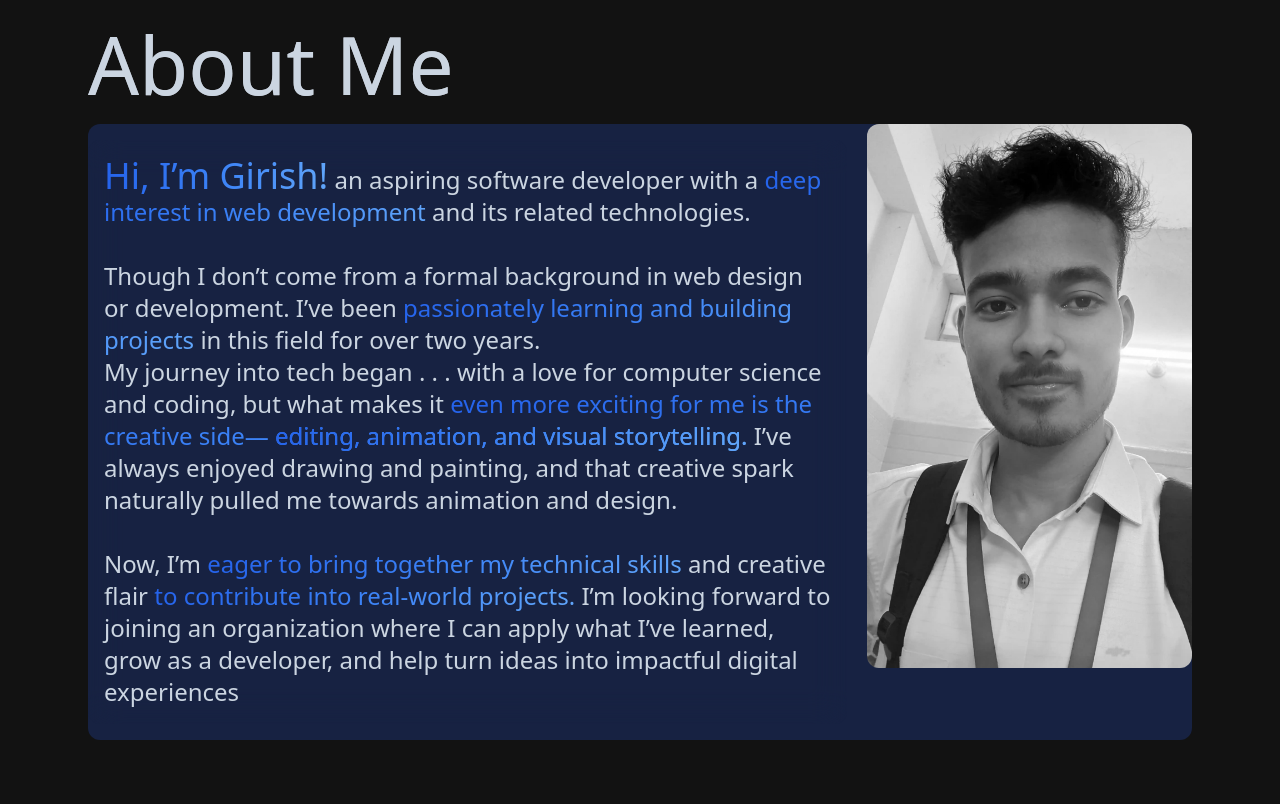
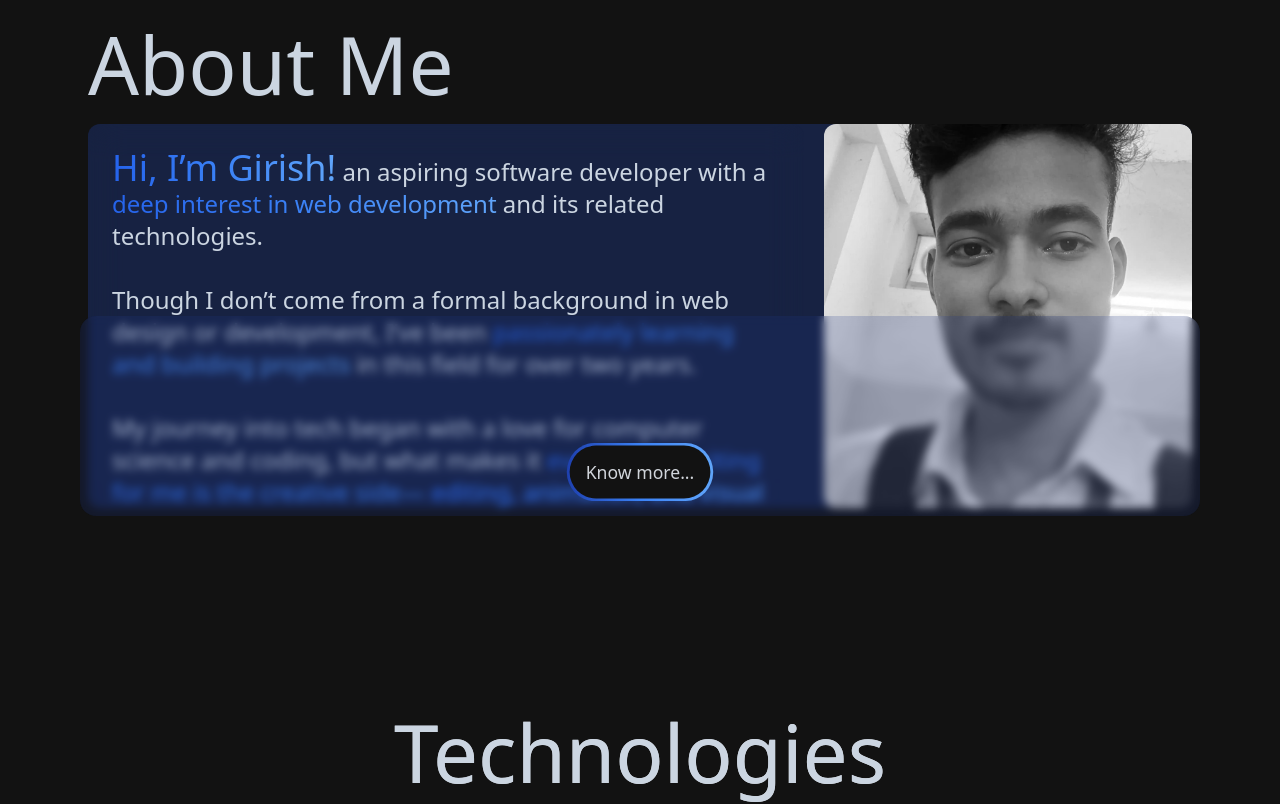
Before and after one commit to Girishbanua/personalPortfolio, a React (Vite) app: page / in a window 1280 px wide. Shown: the part 1000-1804 px from the top of the page. Built offline with nearby package versions, Linux system fonts and the light colour scheme; a web font is replaced by a local one.

Commit message:
new changes for about me made

```diff
--- a/src/About.jsx
+++ b/src/About.jsx
@@ -1,3 +1,4 @@
+/* eslint-disable react/prop-types */
 const About = () => {
   return (
     <div className="p-4">
@@ -7,57 +8,45 @@ const About = () => {
     </div>
   );
 };
-export const AboutMeComp = () => {
+export const AboutMeComp = ({ height }) => {
   return (
-    <div className="overflow-hidden">
+    <div className="overflow-hidden relative">
   <h1>About Me</h1>
-      <div className="bg-blue-900/40 overflow-ellipsis rounded-xl flex flex-col-reverse sm:flex-col gap-5 md:flex-row">
-        <p className="  backdrop-blur-lg rounded-xl p-4 text-2xl font-light h-[25rem] sm:h-full ">
+  <div className="bg-blue-900/40 overflow-hidden rounded-xl flex flex-col-reverse sm:flex-col md:flex-row gap-5">
+
+    {/* TEXT SECTION */}
+    <div className={`flex-1 p-6 backdrop-blur-lg rounded-xl text-2xl font-light ${height ? "max-h-[24rem] overflow-hidden" : "h-fit"} text-wrap `}>
       <b className="blueGradientText text-4xl">Hi, I’m Girish!</b> an
       aspiring software developer with a{" "}
-          <b className="blueGradientText">deep interest in web development </b>
-          and its related technologies. <br />
-          <br />
-          Though I don’t come from a formal background in web design or
-          development. I’ve been
-          <span className="blueGradientText">
-            {" "}
-            passionately learning and building projects
-          </span>{" "}
-          in this field for over two years.
-          <br /> My journey into tech began <span className="">. . .</span> with a love for computer science and
-          coding, but what makes it{" "}
-          <span className="blueGradientText">
-            {" "}
-            even more exciting for me is the creative side—{" "}
-            <b className="blueGradientText">
-              {" "}
-              editing, animation, and visual storytelling.
-            </b>{" "}
-          </span>{" "}
-          I’ve always enjoyed drawing and painting, and that creative spark
-          naturally pulled me towards animation and design. <br />
-          <br /> Now, I’m{" "}
-          <span className="blueGradientText">
-            eager to bring together my technical skills
-          </span>{" "}
-          and creative flair{" "}
-          <span className="blueGradientText">
-            to contribute into real-world projects.
-          </span>{" "}
-          I’m looking forward to joining an organization where I can apply what
-          I’ve learned, grow as a developer, and help turn ideas into impactful
-          digital experiences
-        </p>
+      <b className="blueGradientText">deep interest in web development</b> and its related technologies.
+      <br /><br />
+      Though I don’t come from a formal background in web design or development, I’ve been
+      <span className="blueGradientText"> passionately learning and building projects</span> in this field for over two years.
+      <br /><br />
+      My journey into tech began with a love for computer science and coding, but what makes it
+      <span className="blueGradientText"> even more exciting for me is the creative side—
+        <b className="blueGradientText"> editing, animation, and visual storytelling.</b>
+      </span>
+      <br /><br />
+      I’ve always enjoyed drawing and painting, and that creative spark naturally pulled me towards animation and design.
+      <br /><br />
+      Now, I’m <span className="blueGradientText">eager to bring together my technical skills</span> and creative flair
+      <span className="blueGradientText">to contribute to real-world projects.</span>
+      I’m looking forward to joining an organization where I can apply what I’ve learned, grow as a developer, and help turn ideas into impactful digital experiences.
+    </div>
+
+    {/* IMAGE SECTION */}
+    <div className="flex-shrink-2 md:w-1/3 w-full sm:max-h-[24rem] md:h-full ">
       <img
         src="/selfie.webp"
         alt="profile image"
         loading="lazy"
-          className="grayscale sm:h-[34rem] w-[95rem] h-[25rem] rounded-xl object-cover "
+        className={`grayscale rounded-xl w-full object-cover sm:object-[25%_37%] ${height ? "sm:max-h-[24rem]" : "h-full"} `}
       />
-
     </div>
   </div>
+</div>
+
   );
 };
 export default About;
--- a/src/Home.jsx
+++ b/src/Home.jsx
@@ -8,20 +8,20 @@ const Home = () => {
   const [click, setClick] = useState(false);
   const [change, setChange] = useState(true);
   const handleNav = () => {
-    console.log(click ? "block" : "hidden");
     setClick(!click);
     setChange(!change);
   };
   const navigate = useNavigate();
   return (
-    <div className="grayGradientText p-2 sm:p-4 Container w-[100vw] overflow-hidden">
+    <div className=" grayGradientText p-2 sm:p-4 Container w-[100vw] overflow-hidden">
       <div className="blurBG bg-blue-600 h-11 w-11 scale-[3] -z-10 rounded-full filter blur-xl brightness-150 absolute left-2 -top-4"></div>
       <nav>
         <h1
           onClick={handleNav}
-          className="text-2xl leading-6 cursor-pointer sm:3xl font-elegant font-semibold sm:z-10"
+          className="text-2xl drop-shadow-lg leading-6 cursor-pointer sm:3xl font-elegant font-semibold sm:z-10"
         >
-          Girish <span className="hidden sm:inline-block">Ch.</span> Banua <br />
+          Girish <span className="hidden sm:inline-block">Ch.</span> Banua{" "}
+          <br />
           <span className="text-xl font-light tracking-widest">
             | Portfolio
           </span>
@@ -109,11 +109,12 @@ const Home = () => {
         </div>
         {/* ------------------aboutme section-------------------- */}
         <section
-          className=" border-2 border-blue-600 md:border-0 md:p-2 rounded-3xl p-4 md:my-40
-        my-20 flex flex-col align-center justify-center gap-10 "
+          className="relative border-2 border-blue-600 md:border-0 md:p-2 rounded-3xl p-4 md:my-40
+        my-20 flex flex-col items-center justify-center gap-10 "
         >
-          <AboutMeComp />
-          <div className="relative mt-11 mb-5 self-end sm:self-center md:self-start ">
+          <AboutMeComp height="false" />
+          <div className="absolute bottom-0 bg-blue-900/20 w-full h-[25vh] backdrop-blur-sm rounded-2xl flex justify-center items-end">
+            <div className="mt-11 mb-5 scale-110 ">
               <button
                 className=" bg-darkBg text-gray-300"
                 onClick={() => navigate("/about")}
@@ -121,6 +122,7 @@ const Home = () => {
                 Know more...
               </button>
               <div className="borderButton"></div>
+            </div>
           </div>
         </section>
         {/* ------------------technologies section-------------------- */}
@@ -137,7 +139,7 @@ const Home = () => {
         <section>
           <div>
             <h1>Projects</h1>
-            <div className="flex flex-wrap flex-col md:flex-row">
+            <div className="flex flex-wrap flex-col md:flex-row sm:gap-10 gap-3">
               <ProjectComp />
               <ProjectComp />
               <ProjectComp />
@@ -170,7 +172,8 @@ export const TechnologiesComp = () => {
         <li>MongoDB</li>
       </div>
       <div>
-        <img loading="lazy"
+        <img
+          loading="lazy"
           src="/icons8-postman-api.svg"
           alt="tech logo"
           className="saturate-100"
```
Also changed, not shown: public/bgDarkBlue.png (added), public/bgPurple.png (added). Lines whose indentation alone changed are shown as unchanged.
